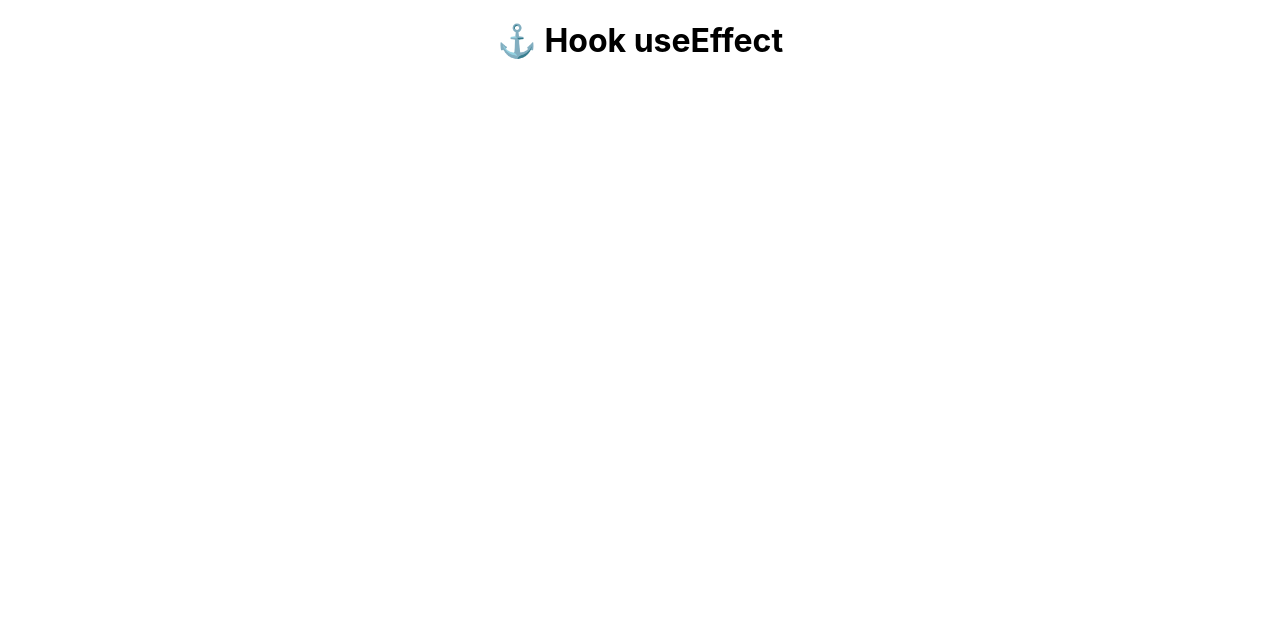
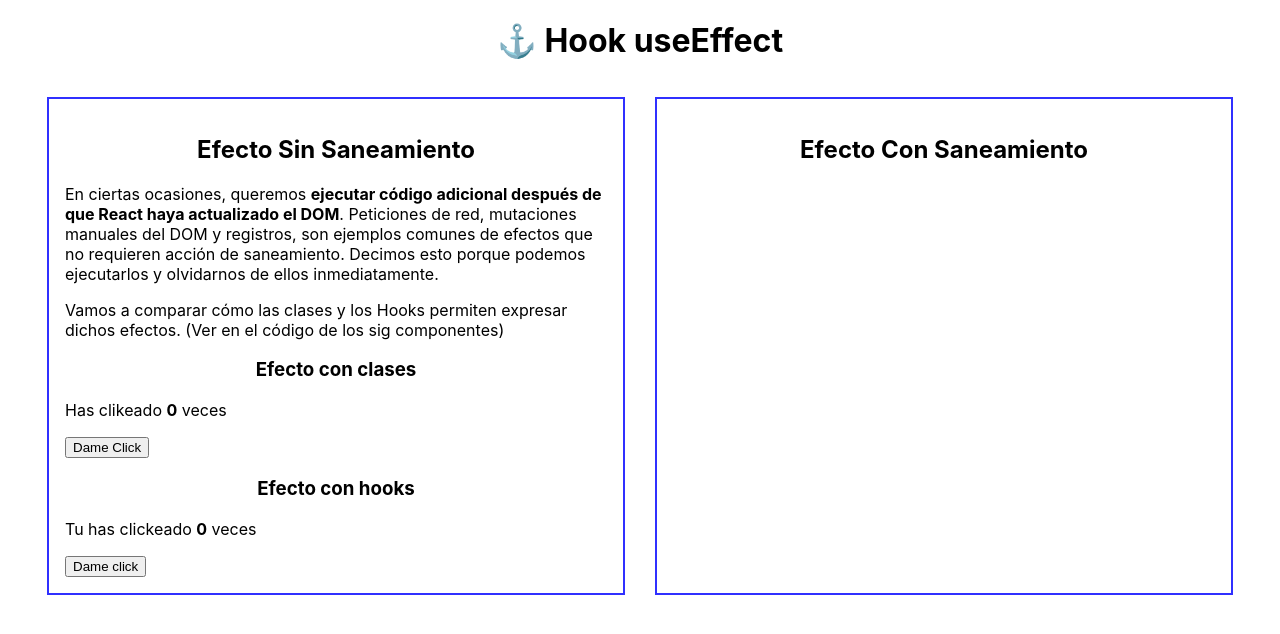
Before and after one commit to icao/curso-react, a React (Create React App) app in the folder 43-hook-use-effect/: page / in a window 1280 px wide. Shown: the top 634 px of the page. Built offline with nearby package versions, Linux system fonts and the light colour scheme.

Commit message:
Terminando ejemplos de componentes  de  efectos sin saneamiento

```diff
--- a/43-hook-use-effect/src/App.css
+++ b/43-hook-use-effect/src/App.css
@@ -1,4 +1,8 @@
-.App {
+h1,
+h2,
+h3,
+h4,
+h5 {
   text-align: center;
 }
 
@@ -36,3 +40,22 @@
     transform: rotate(360deg);
   }
 }
+
+.container {
+  width: 100%;
+  height: auto;
+  display: flex;
+  padding: 0 2em;
+  box-sizing: border-box;
+}
+
+.container > * {
+  margin: 15px;
+}
+
+.column {
+  flex: 1;
+  border: 2px solid rgb(48, 48, 255);
+  box-sizing: border-box;
+  padding: 1em;
+}
--- a/43-hook-use-effect/src/components/effects-without-cleanup/EffectsWithoutCleanupClass.jsx
+++ b/43-hook-use-effect/src/components/effects-without-cleanup/EffectsWithoutCleanupClass.jsx
@@ -0,0 +1,49 @@
+import React, { Component } from 'react'
+
+class EffectsWithoutCleanupClass extends Component {
+  constructor(props) {
+    super(props)
+    this.state = {
+      count: 0,
+    }
+  }
+
+  /*
+    En los componentes de React con clases, el método render no debería causar efectos secundarios por sí mismo. Sería prematuro. Normalmente queremos llevar a cabo nuestros efectos después de que React haya actualizado el DOM.
+
+    Y es por eso que en las clases de React ponemos los efectos secundarios en componentDidMount y componentDidUpdate. Volviendo a nuestro ejemplo, aquí tenemos el componente clase contador de React que actualiza el título del documento justo después de que React haga cambios en el DOM:
+    */
+
+  componentDidMount() {
+    // Hacemos un efecto sin saneamiento(que no tenemos que borrar o limpiar porque no es una sucripcion a un event listener)
+    document.title = `Has clikeado ${this.state.count} veces` // Este código se repite dos veces
+  }
+  componentDidUpdate() {
+    // Hacemos un efecto sin saneamiento(que no tenemos que borrar o limpiar porque no es una sucripcion a un event listener)
+    document.title = `Has clikeado ${this.state.count} veces` // Este código se repite dos veces
+  }
+
+  render() {
+    return (
+      <div>
+        <p>
+          Has clikeado <strong>{this.state.count}</strong> veces
+        </p>
+        <button onClick={() => this.setState({ count: this.state.count + 1 })}>
+          Dame Click
+        </button>
+      </div>
+    )
+  }
+}
+
+export default EffectsWithoutCleanupClass
+
+/*
+    Se puede observar cómo se duplica el código en los métodos dek ciclo de vida del class component.
+
+    Es to es porque en muchas ocaciones queremos llevar a cabo el mismo efecto secundario sin importar si el componente acaba de montarse o si se ha actualizado.
+    Conceptualmente, queremos que ocurra después de cada renderizado, pero las clases de React NO TIENE UN MÉTODO   UE HAGA ESO .
+    POSRÍAMOS EXTRAER UN MÉTODO, PERO AÚN ASÍ TENDRÍAMOS QUE LLAMARLO EN LOS DOS SITIOS.
+    En cambio con el Hook de useEffect, no pasa esto.
+*/
--- a/43-hook-use-effect/src/components/effects-without-cleanup/EffectsWithoutCleanupHook.jsx
+++ b/43-hook-use-effect/src/components/effects-without-cleanup/EffectsWithoutCleanupHook.jsx
@@ -0,0 +1,47 @@
+import React, { useState, useEffect } from 'react'
+
+const EffectsWithoutCleanupHook = () => {
+  const [count, setCount] = useState(0)
+
+  // De forma similar a componentDidMount y componentDidUpdate
+  useEffect(() => {
+    // LA función que recibe el hook useEffect es nuestro efecto
+    // Actualiza el título del documento(pestaña) usando la API del navegador
+    document.title = `Has clikeado ${count} veces`
+    console.log(`Has clikeado ${count} veces`)
+  })
+  // IMPORTANTE: useEffect, se ejecuta despues de cada renderizado y despues de cada actualización
+
+  return (
+    <div>
+      <p>
+        Tu has clickeado <strong>{count}</strong> veces
+      </p>
+      <button onClick={() => setCount(count + 1)}>Dame click</button>
+    </div>
+  )
+}
+
+export default EffectsWithoutCleanupHook
+/*
+  Declaramos la variable de estado count y le indicamos a React que necesitamos usar un efecto. Le pasamos una función al Hook useEffect. Esta función que pasamos es nuestro efecto. Dentro de nuestro efecto actualizamos el título del documento usando la API del navegador document.title. Podemos leer el valor más reciente de count dentro del efecto porque se encuentra en el ámbito de nuestra función. Cuando React renderiza nuestro componente, recordará este efecto y lo ejecutará después de actualizar el DOM. Esto sucede en cada renderizado, incluyendo el primero.
+*/
+
+/**
+ * Qué hace useEffect?
+ * Al usar este Hook, le estamos indicando  a React que el componente tienen que hacer algo después de renderizarse. React recordará la función que le hemos pasafo(nos referimos a ella como nuestro "efecto"), y la llamará más tarde despues de actualizar el DOM. En este efecto, actualizamos el título del documento, pero tambien podríamos hacer peticiones de datos o incocar alguna API imperativa.
+ */
+
+/**
+ * ¿Por qué se llama a useEffect dentro dle componente?
+ * useEffect dentro del componente nos permite acceder a la variable de estado 'count'(o cualquier tipo) directamente desde el efecto.
+ * No necesitamos una API especial para acceder a ella, ya que se encuentra en el ámbito de la función . Los Hooks aprovechan los clousures de JavaScript y proporciona una solución.
+ */
+
+/**
+ * ¿Se ejecuta useEffect después de cada renderizado?
+ * ¡Sí!
+ * Por defecto se ejecuta después del primer renderizado y después de cada actualización, Cabe mencionar que se puede modificar este comportamiento somo se veraá mas adelante.
+ *
+ * En vez de pensar en terminos de "montar" y "actualizar", puede resultar más fácil pensar en efectos que ocurren DESPUES DEL RENDERIZADO. React se asefura d que el DOM se ha actualizado antes de llevar a cabo el efecto.
+ */
--- a/43-hook-use-effect/src/components/intro-use-effect/IntroHookUseEffect.jsx
+++ b/43-hook-use-effect/src/components/intro-use-effect/IntroHookUseEffect.jsx
@@ -1,4 +1,6 @@
 import React from 'react'
+import EffectsWithoutCleanupClass from '../effects-without-cleanup/EffectsWithoutCleanupClass'
+import EffectsWithoutCleanupHook from '../effects-without-cleanup/EffectsWithoutCleanupHook'
 
 const IntroHookUseEffect = () => {
   return (
@@ -10,6 +12,33 @@ const IntroHookUseEffect = () => {
         Hook useEffect
       </h1>
       {/* TODO: Comentar para que caso equicale el componentDidMount, componentDidUpdate, componentWillUnmount */}
+      <section className='container'>
+        <div className='column'>
+          <h2>Efecto Sin Saneamiento</h2>
+          <p>
+            En ciertas ocasiones, queremos{' '}
+            <strong>
+              ejecutar código adicional después de que React haya actualizado el
+              DOM
+            </strong>
+            . Peticiones de red, mutaciones manuales del DOM y registros, son
+            ejemplos comunes de efectos que no requieren acción de saneamiento.
+            Decimos esto porque podemos ejecutarlos y olvidarnos de ellos
+            inmediatamente.
+          </p>
+          <p>
+            Vamos a comparar cómo las clases y los Hooks permiten expresar
+            dichos efectos. (Ver en el código de los sig componentes)
+          </p>
+          <h3>Efecto con clases</h3>
+          <EffectsWithoutCleanupClass />
+          <h3>Efecto con hooks</h3>
+          <EffectsWithoutCleanupHook />
+        </div>
+        <div className='column'>
+          <h2>Efecto Con Saneamiento</h2>
+        </div>
+      </section>
     </div>
   )
 }
```
